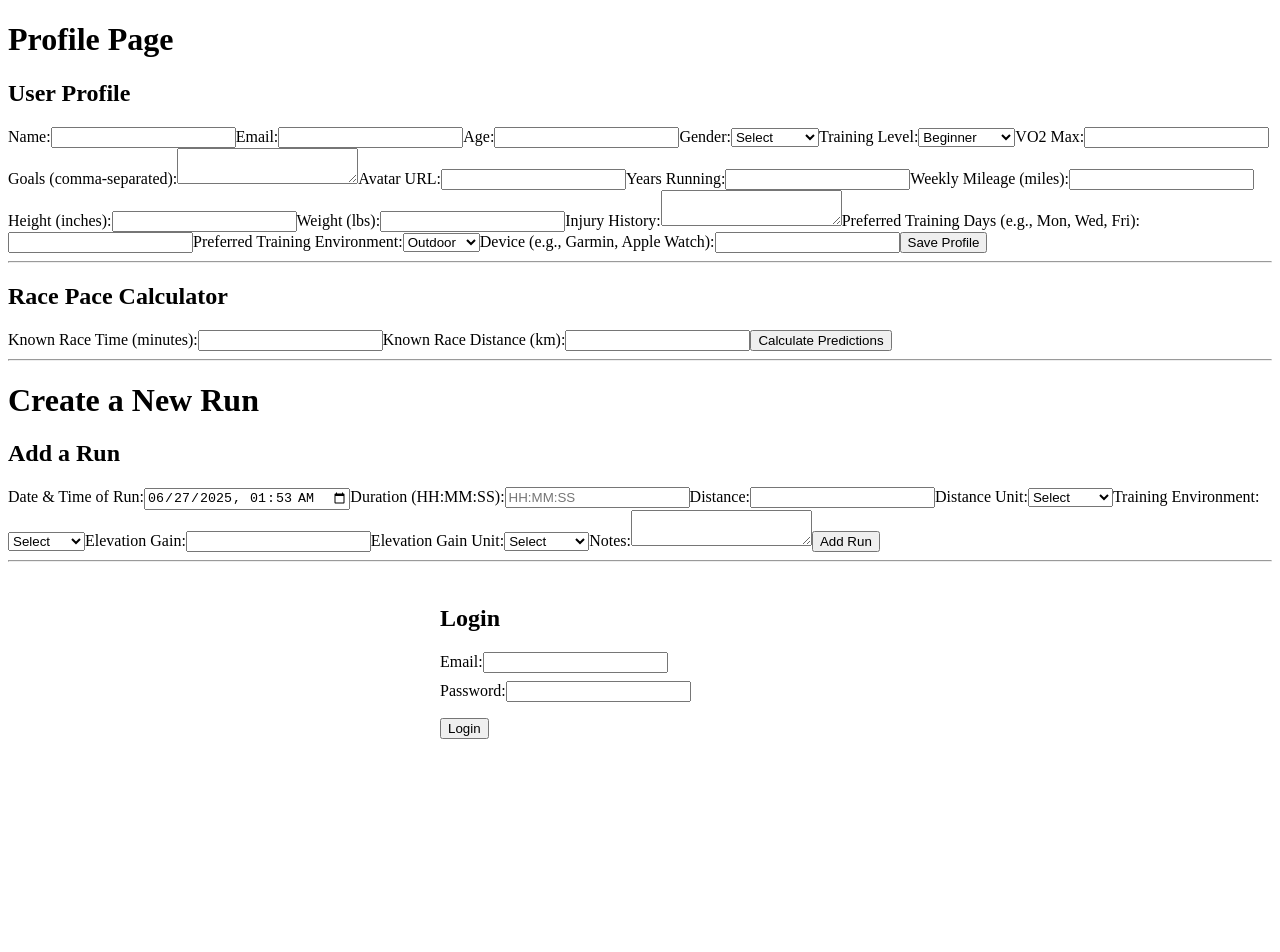
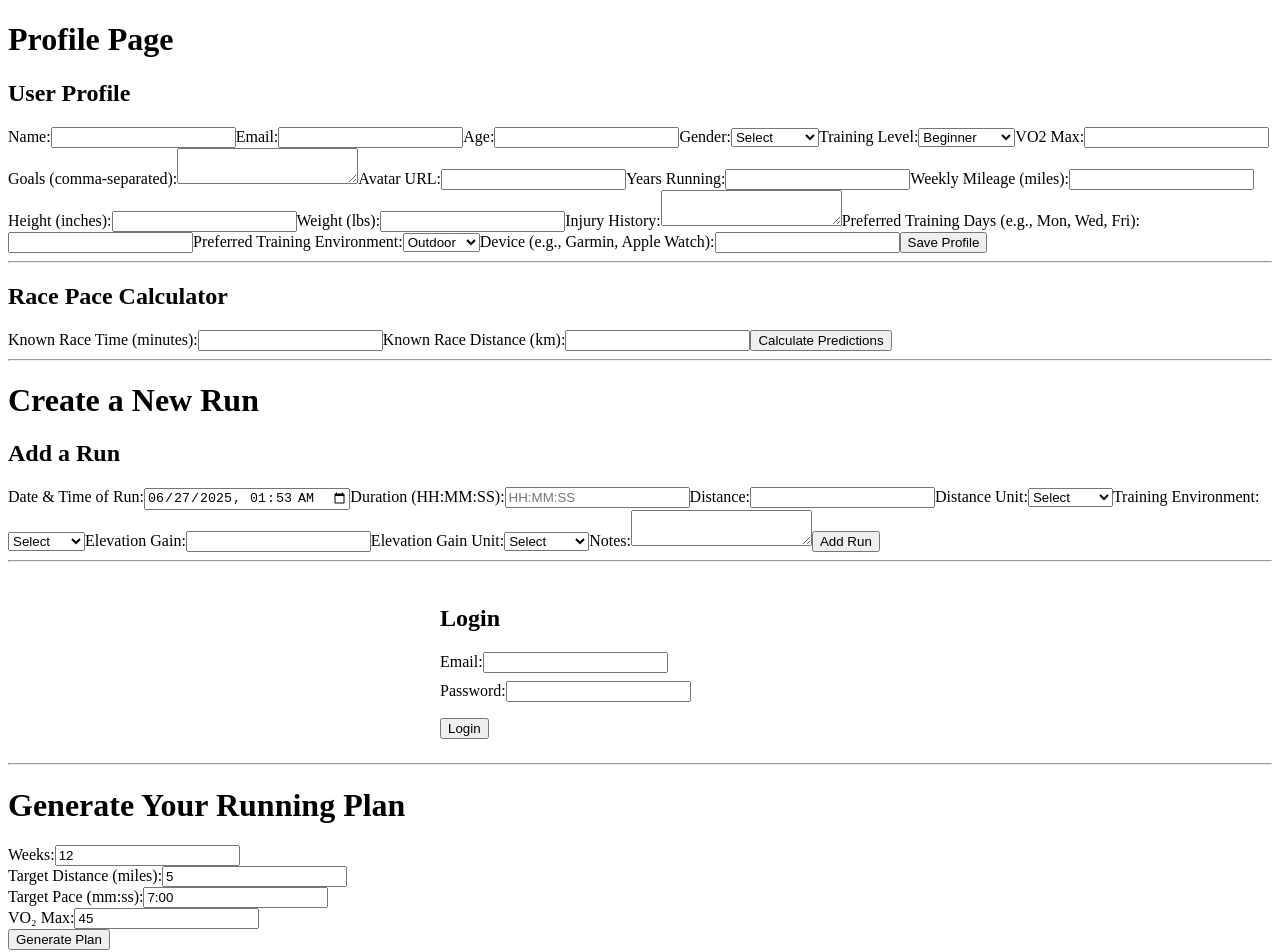
Before and after one commit to maratron-ai/maratron-web, a Next.js app: page /profile in a window 1280 px wide. Shown: the top 952 px of the page. Before the commit the page ends 800 px from the top, so only its background shows below. Built offline with nearby package versions, Linux system fonts and the light colour scheme.

Commit message:
initial plan generation code... need refining but works fairly well

```diff
--- /dev/null
+++ b/src/components/PlanGenerator.tsx
@@ -0,0 +1,82 @@
+import React, { useState } from "react";
+import {
+  generateRunningPlan,
+  RunningPlanData,
+} from "../lib/utils/generateRunningPlan";
+
+const PlanGenerator = () => {
+  // Local state for plan inputs. These are unique to each plan generated.
+  const [weeks, setWeeks] = useState<number>(12);
+  const [targetDistance, setTargetDistance] = useState<number>(5); // Target race distance in miles.
+  const [targetPace, setTargetPace] = useState<string>("7:00"); // Target pace (goal race pace) in mm:ss.
+  const [vo2max, setVo2max] = useState<number>(45); // User's current VO₂ max.
+  const [planData, setPlanData] = useState<RunningPlanData | null>(null);
+
+  // Handler to generate the plan when the form is submitted.
+  const handleGenerate = (e: React.FormEvent<HTMLFormElement>) => {
+    e.preventDefault();
+    const generatedPlan = generateRunningPlan(
+      weeks,
+      targetDistance,
+      targetPace,
+      vo2max
+    );
+    setPlanData(generatedPlan);
+  };
+
+  return (
+    <div>
+      <h1>Generate Your Running Plan</h1>
+      <form onSubmit={handleGenerate}>
+        <div>
+          <label htmlFor="weeks">Weeks:</label>
+          <input
+            id="weeks"
+            type="number"
+            value={weeks}
+            onChange={(e) => setWeeks(Number(e.target.value))}
+          />
+        </div>
+        <div>
+          <label htmlFor="targetDistance">Target Distance (miles):</label>
+          <input
+            id="targetDistance"
+            type="number"
+            step="0.1"
+            value={targetDistance}
+            onChange={(e) => setTargetDistance(Number(e.target.value))}
+          />
+        </div>
+        <div>
+          <label htmlFor="targetPace">Target Pace (mm:ss):</label>
+          <input
+            id="targetPace"
+            type="text"
+            value={targetPace}
+            onChange={(e) => setTargetPace(e.target.value)}
+          />
+        </div>
+        <div>
+          <label htmlFor="vo2max">VO₂ Max:</label>
+          <input
+            id="vo2max"
+            type="number"
+            step="0.1"
+            value={vo2max}
+            onChange={(e) => setVo2max(Number(e.target.value))}
+          />
+        </div>
+        <button type="submit">Generate Plan</button>
+      </form>
+
+      {planData && (
+        <div>
+          <h2>Your Generated Plan</h2>
+          <pre>{JSON.stringify(planData, null, 2)}</pre>
+        </div>
+      )}
+    </div>
+  );
+};
+
+export default PlanGenerator;
--- /dev/null
+++ b/src/lib/utils/generateRunningPlan.ts
@@ -0,0 +1,145 @@
+import { calculatePaceForVO2Max } from "./jackDaniels";
+
+export interface PlannedRun {
+  type: "easy" | "tempo" | "interval" | "long";
+  targetPace: string; // Format: mm:ss
+  mileage: number;
+  notes?: string;
+}
+
+export interface WeekPlan {
+  weekNumber: number;
+  runs: PlannedRun[];
+}
+
+export interface RunningPlanData {
+  weeks: number;
+  schedule: WeekPlan[];
+}
+
+export function generateRunningPlan(
+  weeks: number,
+  targetDistance: number, // in miles
+  targetPace: string, // in "mm:ss" format (goal race pace)
+  vo2max: number
+): RunningPlanData {
+  const schedule: WeekPlan[] = [];
+
+  // Helper functions to convert between "mm:ss" strings and seconds.
+  function parsePace(pace: string): number {
+    const [min, sec] = pace.split(":").map(Number);
+    return min * 60 + sec;
+  }
+  function formatPace(seconds: number): string {
+    const min = Math.floor(seconds / 60);
+    const sec = Math.round(seconds % 60);
+    return `${min}:${sec.toString().padStart(2, "0")}`;
+  }
+
+  // Use VO₂ max to calculate the user's current pace for the target race distance.
+  // Convert target distance from miles to meters.
+  const targetDistanceMeters = targetDistance * 1609.34;
+  const currentPaceString = calculatePaceForVO2Max(
+    targetDistanceMeters,
+    vo2max
+  );
+  const currentPaceSec = parsePace(currentPaceString);
+
+  // Parse the target race pace.
+  const targetPaceSec = parsePace(targetPace);
+
+  // Easy Run:
+  // Initial easy pace: 5% slower than current pace.
+  // Final easy pace: equals target pace.
+  const initialEasyPaceSec = currentPaceSec * 1.05;
+  const finalEasyPaceSec = targetPaceSec;
+  // Easy run distance is fixed at 25% of the target distance (rounded up).
+  const easyRunDistance = Math.ceil(targetDistance * 0.25);
+
+  // Tempo Run:
+  // Pace starts 15% slower than target and improves linearly to 10% slower.
+  const initialTempoPaceSec = targetPaceSec * 1.15;
+  const finalTempoPaceSec = targetPaceSec * 1.1;
+  // Distance for tempo run starts at 20% of target and goes to 30%.
+  const initialTempoDistance = targetDistance * 0.2;
+  const finalTempoDistance = targetDistance * 0.3;
+
+  // Helper: Linear interpolation.
+  const lerp = (start: number, end: number, t: number): number =>
+    start + (end - start) * t;
+
+  for (let week = 1; week <= weeks; week++) {
+    const progress = weeks === 1 ? 1 : (week - 1) / (weeks - 1);
+
+    // Interpolate easy run pace (in seconds) for this week.
+    const weekEasyPaceSec = lerp(
+      initialEasyPaceSec,
+      finalEasyPaceSec,
+      progress
+    );
+    const weekEasyPace = formatPace(weekEasyPaceSec);
+
+    // Interpolate tempo run pace and distance for this week.
+    const weekTempoPaceSec = lerp(
+      initialTempoPaceSec,
+      finalTempoPaceSec,
+      progress
+    );
+    const weekTempoPace = formatPace(weekTempoPaceSec);
+    const weekTempoDistance = lerp(
+      initialTempoDistance,
+      finalTempoDistance,
+      progress
+    );
+
+    // Long Run: Distance increases linearly from 45% of target to the full target distance.
+    const weekLongDistance = lerp(
+      targetDistance * 0.45,
+      targetDistance,
+      progress
+    );
+
+    // For tempo runs, include warm-up and cool-down (each 10% of the tempo distance).
+    const warmUpDistance = weekTempoDistance * 0.1;
+    const coolDownDistance = weekTempoDistance * 0.1;
+    const tempoNotes = `Include ${warmUpDistance.toFixed(
+      1
+    )} miles warm-up and ${coolDownDistance.toFixed(1)} miles cool-down.`;
+
+    // Assemble this week's plan.
+    const weekPlan: WeekPlan = {
+      weekNumber: week,
+      runs: [
+        {
+          type: "easy",
+          targetPace: weekEasyPace,
+          mileage: easyRunDistance,
+        },
+        {
+          type: "tempo",
+          targetPace: weekTempoPace,
+          mileage: weekTempoDistance,
+          notes: tempoNotes,
+        },
+        {
+          type: "long",
+          targetPace: weekEasyPace, // Suggest using the easy pace for long runs.
+          mileage: weekLongDistance,
+        },
+        {
+          type: "interval",
+          targetPace: "00:00", // Placeholder for interval runs.
+          mileage: 0,
+          notes: "Interval details to be determined",
+        },
+      ],
+    };
+
+    schedule.push(weekPlan);
+  }
+
+  return {
+    weeks,
+    schedule,
+  };
+}
--- /dev/null
+++ b/src/lib/utils/jackDaniels.ts
@@ -0,0 +1,58 @@
+
+export const calculateVO2MaxJackDaniels = (
+  distanceMeters: number,
+  timeSeconds: number
+): number => {
+
+  const timeMinutes = timeSeconds / 60;
+
+  const velocity = distanceMeters / timeMinutes;
+
+  const vo2MaxPercentage =
+    0.8 +
+    0.1894393 * Math.exp(-0.012778 * timeMinutes) +
+    0.2989558 * Math.exp(-0.1932605 * timeMinutes);
+
+  const vo2 = -4.6 + 0.182258 * velocity + 0.000104 * Math.pow(velocity, 2);
+
+  const vo2Max = vo2 / vo2MaxPercentage;
+
+  return vo2Max;
+};
+
+
+function formatPace(seconds: number): string {
+  const minutes = Math.floor(seconds / 60);
+  const remainingSeconds = Math.round(seconds % 60);
+  return `${minutes}:${remainingSeconds.toString().padStart(2, "0")}`;
+}
+
+export function calculatePaceForVO2Max(
+  distanceMeters: number,
+  targetVO2Max: number
+): string {
+  // Set reasonable bounds (in seconds) for the race time.
+  // Lower bound: very fast race; upper bound: very slow.
+  let low = distanceMeters / 10; // best-case (faster) time estimate
+  let high = distanceMeters / 1; // worst-case (slower) time estimate
+  let mid = 0;
+  const tolerance = 0.1; // acceptable difference in VO₂ max
+  const maxIterations = 50;
+
+  for (let i = 0; i < maxIterations; i++) {
+    mid = (low + high) / 2;
+    const computedVO2 = calculateVO2MaxJackDaniels(distanceMeters, mid);
+    if (Math.abs(computedVO2 - targetVO2Max) < tolerance) {
+      break;
+    }
+    // If the computed VO2 is too low, the runner must be running faster (shorter time).
+    if (computedVO2 < targetVO2Max) {
+      high = mid;
+    } else {
+      low = mid;
+    }
+  }
+  const distanceMiles = distanceMeters / 1609.34;
+  const paceSecondsPerMile = mid / distanceMiles;
+  return formatPace(paceSecondsPerMile);
+}
--- a/src/pages/profile.tsx
+++ b/src/pages/profile.tsx
@@ -2,6 +2,7 @@ import UserProfileForm from "@components/UserProfileForm";
 import PaceCalculator from "@components/PaceCalculator";
 import NewRunPage from "@pages/new-run";
 import AuthTest from "@components/AuthTest";
+import PlanGenerator from "@components/PlanGenerator";
 
 const ProfilePage = () => {
   return (
@@ -14,6 +15,8 @@ const ProfilePage = () => {
       <NewRunPage />
       <hr />
       <AuthTest />
+      <hr />
+      <PlanGenerator />
     </div>
   );
 };
```
Also changed, not shown: src/lib/utils/calculateVO2MaxJackDaniels.ts (deleted, +0 -21 lines), src/maratypes/runningPlan.ts (added, +29 -0 lines), 2 other files (tests, documents, lock files or other folders).
